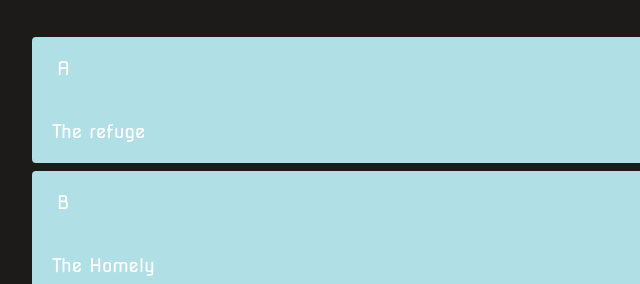
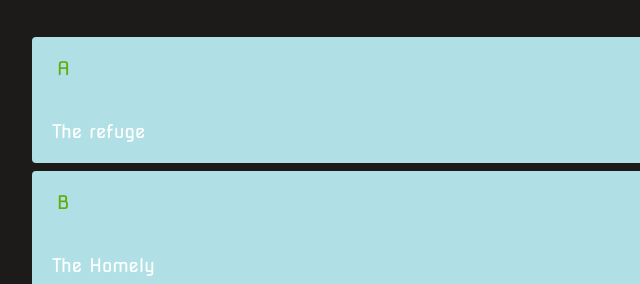
Before and after one commit to bosunwalk/quizapp, a plain HTML site: page game.html in a window 1280 px wide. Shown: the part 490-774 px from the top of the page, 208-848 px from the left. Drawn offline with Linux system fonts and the light colour scheme.

Commit message:
changed the prefix color

```diff
--- a/game.css
+++ b/game.css
@@ -29,7 +29,7 @@ body {
 
 .choice-prefix {
     padding: 2rem 2.5rem;
-    color: white;
+    color: rgb(99, 170, 7);
 }
 
 .choice-text {
```
